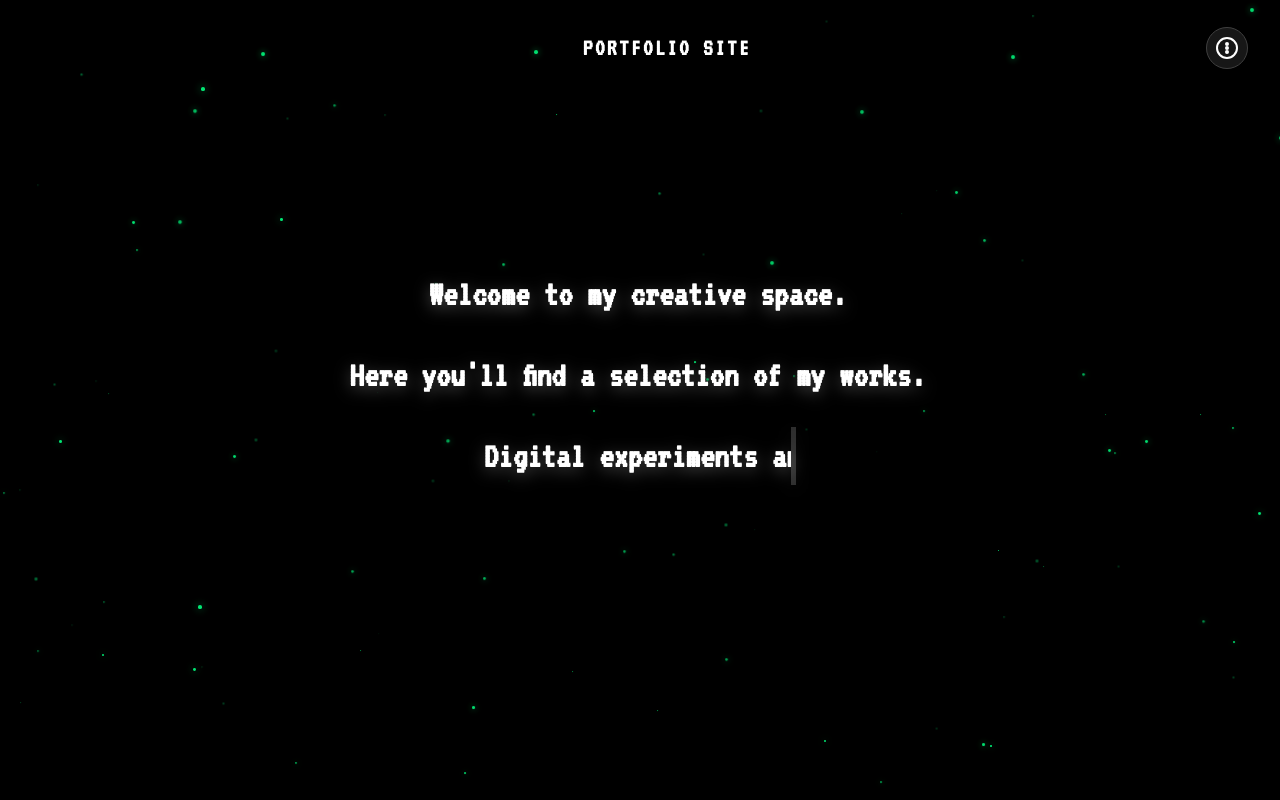
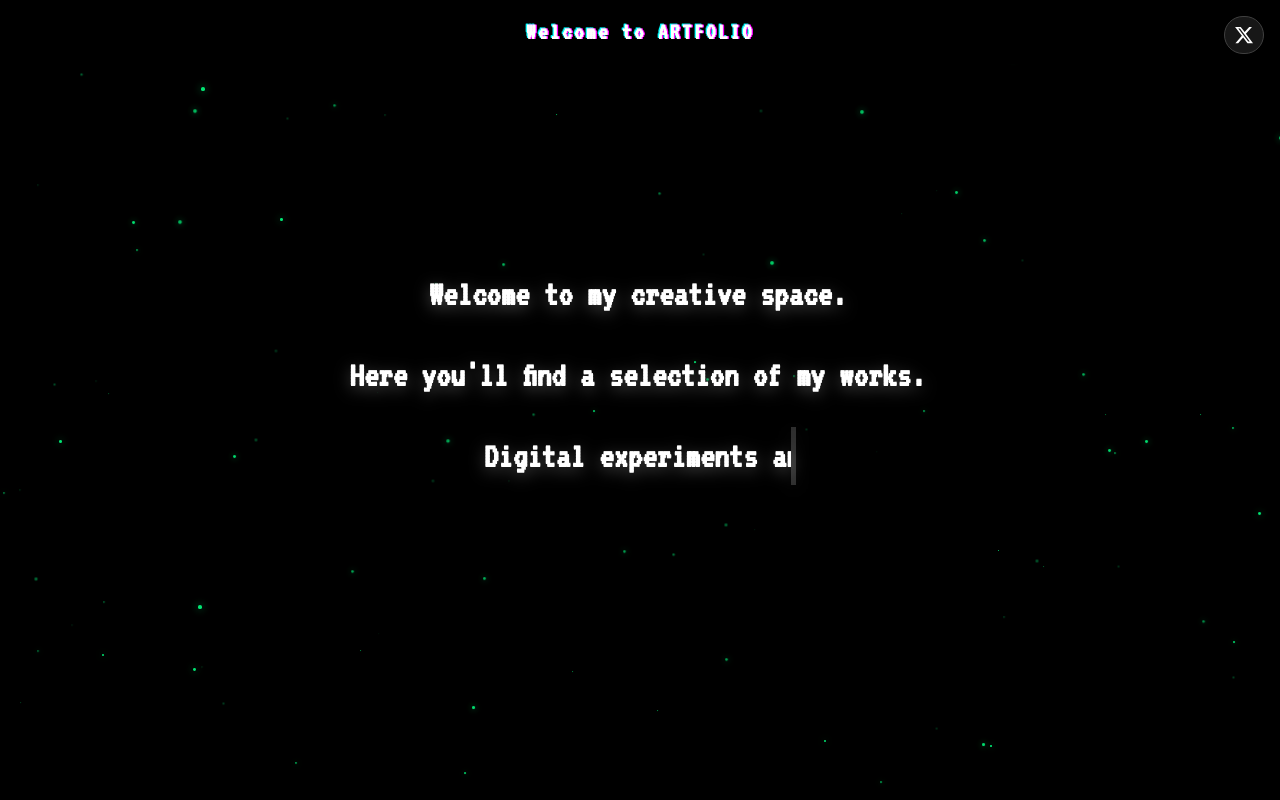
Before and after one commit to burriedguilty/cordova, a Next.js app: page / in a window 1280 px wide. Shown: the top 800 px of the page. Built offline with nearby package versions, Linux system fonts and the light colour scheme; grey boxes are pictures that could not be loaded.

Commit message:
Fix WelcomeSection component: center title, add glitch effect, replace logo with video, add Twitter/X icon, and enhance mobile responsiveness

```diff
--- a/src/components/WelcomeSection.tsx
+++ b/src/components/WelcomeSection.tsx
@@ -5,6 +5,58 @@ import Image from "next/image";
 import { motion, AnimatePresence } from "framer-motion";
 import styles from "../styles/RetroGrid.module.css";
 import ScrollFadeSection from "./ScrollFadeSection";
+
+// Add glitch effect keyframes to the component
+const glitchKeyframes = `
+@keyframes glitch {
+  0% {
+    text-shadow: 0.05em 0 0 #ff00ff, -0.05em -0.025em 0 #00ffff;
+    transform: translate(0);
+  }
+  14% {
+    text-shadow: 0.05em 0 0 #ff00ff, -0.05em -0.025em 0 #00ffff;
+  }
+  15% {
+    text-shadow: -0.05em -0.025em 0 #ff00ff, 0.025em 0.025em 0 #00ffff;
+  }
+  49% {
+    text-shadow: -0.05em -0.025em 0 #ff00ff, 0.025em 0.025em 0 #00ffff;
+  }
+  50% {
+    text-shadow: 0.025em 0.05em 0 #ff00ff, 0.05em 0 0 #00ffff;
+    transform: translate(0);
+  }
+  99% {
+    text-shadow: 0.025em 0.05em 0 #ff00ff, 0.05em 0 0 #00ffff;
+    transform: translate(0);
+  }
+  100% {
+    text-shadow: -0.025em 0 0 #ff00ff, -0.025em -0.025em 0 #00ffff;
+    transform: translate(0);
+  }
+}
+
+@keyframes glitchText {
+  0% {
+    opacity: 1;
+  }
+  80% {
+    opacity: 1;
+  }
+  83% {
+    opacity: 0;
+  }
+  85% {
+    opacity: 1;
+  }
+  92% {
+    opacity: 0;
+  }
+  95% {
+    opacity: 1;
+  }
+}
+`;
 
 // Komponen untuk menangani bintang-bintang dinamis dengan aman
 const StarsField: React.FC = () => {
@@ -49,8 +101,16 @@ const StarsField: React.FC = () => {
 
 
 
-const WEBSITE_NAME = "PORTFOLIO SITE";
-const AUTHOR = "by John Doe";
+const WEBSITE_NAME = "Welcome to my ARTFOLIO";
+const AUTHOR = "by Cordova";
+
+// CSS for glitch effect
+const glitchStyle = {
+  position: 'relative',
+  animation: 'glitch 1s linear infinite',
+  textShadow: '2px 0 0 #ff00ff, -2px 0 0 #00ffff',
+  overflow: 'hidden',
+} as React.CSSProperties;
 
 const LINE1 = "Welcome to my creative space.";
 const LINE2 = "Here you'll find a selection of my works.";
@@ -68,6 +128,17 @@ const WelcomeSection = () => {
   const [line2Done, setLine2Done] = useState(false);
   const [line3Done, setLine3Done] = useState(false);
   const [authorVisible, setAuthorVisible] = useState(false);
+
+  // Add the glitch effect styles to the document head
+  useEffect(() => {
+    const styleElement = document.createElement('style');
+    styleElement.innerHTML = glitchKeyframes;
+    document.head.appendChild(styleElement);
+
+    return () => {
+      document.head.removeChild(styleElement);
+    };
+  }, []);
 
   useEffect(() => {
     // Line 1 finishes typing (2.5s)
@@ -98,88 +169,73 @@ const WelcomeSection = () => {
       </div>
 
       {/* Top Bar */}
-      <div className="absolute top-0 left-0 w-full flex items-center justify-between px-8 py-6 z-10">
-        {/* Mini Icon */}
-        <div className="flex items-center">
+      <header className="fixed top-0 left-0 right-0 z-50 bg-black bg-opacity-50 backdrop-blur-sm p-4">
+        <div className="w-full flex items-center justify-between px-4">
+          {/* Left: Logo - Always in left corner */}
+          <div className="w-[60px] h-[60px] md:w-[80px] md:h-[80px] absolute left-2 md:left-4 top-2 md:top-4">
             <video
               src="/logocorner.webm"
               autoPlay
               loop
               muted
               playsInline
-            width={96}
-            height={96}
-            className="rounded select-none pointer-events-none"
+              className="w-full h-full object-contain"
               aria-label="Logo animation"
               tabIndex={-1}
-            draggable={false}
               onContextMenu={e => e.preventDefault()}
             />
           </div>
-        {/* Website Name */}
-        <div className="text-xl md:text-2xl font-bold text-white tracking-widest text-center flex-1">
-          {WEBSITE_NAME}
+
+          {/* Center: Website Name with Glitch Effect */}
+          <div className="text-base sm:text-lg md:text-xl lg:text-2xl font-bold text-white tracking-widest text-center mx-auto pt-1 md:pt-0">
+            <span className="hidden xs:inline" style={{ animation: 'glitch 2s infinite' }}>Welcome to my</span>
+            <span className="xs:hidden" style={{ animation: 'glitch 2s infinite' }}>Welcome to</span>
+            {' '}
+            <span style={{
+              animation: 'glitchText 3s infinite',
+              fontWeight: 'bold',
+              letterSpacing: '0.1em',
+              textShadow: '0.05em 0 0 #ff00ff, -0.05em -0.025em 0 #00ffff',
+            }}>
+              ARTFOLIO
+            </span>
           </div>
-        {/* Social Button Panel */}
-        <div className="flex items-center justify-end min-w-[40px]">
-          <button
-            aria-label="Open Social Panel"
-            onClick={() => setPanelOpen((v) => !v)}
-            className="rounded-full bg-neutral-900 border border-neutral-700 p-2 hover:bg-neutral-800 transition"
+
+          {/* Right: Social Button - Always in right corner */}
+          <div className="w-[36px] md:w-[40px] absolute right-2 md:right-4 top-2 md:top-4">
+            <a
+              href="https://x.com/cordovaxyz"
+              target="_blank"
+              rel="noopener noreferrer"
+              aria-label="Visit Cordova on X (Twitter)"
+              className="rounded-full bg-neutral-900 border border-neutral-700 p-1.5 md:p-2 hover:bg-neutral-800 transition flex items-center justify-center"
             >
-            {/* Using a client-only component to avoid hydration issues with browser extensions */}
+              {/* X (Twitter) SVG Icon */}
               <svg
-              width="24"
-              height="24"
-              fill="none"
-              stroke="currentColor"
-              strokeWidth="2"
+                width="20"
+                height="20"
                 viewBox="0 0 24 24"
+                fill="currentColor"
                 style={{ color: 'white' }}
                 suppressHydrationWarning
               >
-              <circle cx="12" cy="12" r="10" />
-              <circle cx="12" cy="8" r="1" />
-              <circle cx="12" cy="16" r="1" />
-              <circle cx="12" cy="12" r="1" />
+                <path d="M18.244 2.25h3.308l-7.227 8.26 8.502 11.24H16.17l-5.214-6.817L4.99 21.75H1.68l7.73-8.835L1.254 2.25H8.08l4.713 6.231zm-1.161 17.52h1.833L7.084 4.126H5.117z" />
               </svg>
-          </button>
-          <AnimatePresence>
-            {panelOpen && (
-              <motion.div
-                initial={{ opacity: 0, x: 50 }}
-                animate={{ opacity: 1, x: 0 }}
-                exit={{ opacity: 0, x: 50 }}
-                transition={{ duration: 0.25 }}
-                className="absolute top-16 right-8 bg-neutral-900 border border-neutral-700 rounded-lg shadow-lg p-4 flex flex-col gap-3 z-20"
-              >
-                {socials.map((s) => (
-                  <a
-                    key={s.name}
-                    href={s.url}
-                    target="_blank"
-                    rel="noopener noreferrer"
-                    className="flex items-center gap-2 text-white hover:text-blue-400 transition"
-                  >
-                    <Image src={s.icon} alt={s.name} width={20} height={20} />
-                    {s.name}
             </a>
-                ))}
-              </motion.div>
-            )}
-          </AnimatePresence>
           </div>
         </div>
-      {/* Center Content */}
+      </header>
+
+      {/* Center Content - Optimized for mobile */}
       <ScrollFadeSection fadeOutThreshold={10} fadeOutSpeed={3}>
         <motion.div
           initial={{ opacity: 0, y: 20 }}
           animate={{ opacity: 1, y: 0 }}
           transition={{ duration: 0.5, delay: 0.2 }}
-          className="flex flex-col items-center justify-center text-center px-4 relative z-10"
+          className="flex flex-col items-center justify-center text-center px-4 md:px-6 relative z-10 mt-16 sm:mt-20 md:mt-0"
         >
-          <div className="max-w-2xl w-full">
-            <div className="text-3xl md:text-4xl font-bold text-white drop-shadow-[0_4px_8px_rgba(255,255,255,0.25)] mb-8 leading-relaxed flex flex-col gap-1">
+          <div className="max-w-xs sm:max-w-sm md:max-w-xl lg:max-w-2xl w-full">
+            <div className="text-xl sm:text-2xl md:text-3xl lg:text-4xl font-bold text-white drop-shadow-[0_4px_8px_rgba(255,255,255,0.25)] mb-4 md:mb-8 leading-relaxed flex flex-col gap-1">
               <div>
                 <span className="typewriter-paragraph">{LINE1}</span>
               </div>
@@ -199,14 +255,12 @@ const WelcomeSection = () => {
           </div>
 
           {authorVisible && (
-            <p className="text-xl text-white font-semibold mt-8 drop-shadow-[0_2px_4px_rgba(255,255,255,0.25)] fade-in">
+            <p className="text-base sm:text-lg md:text-xl text-white font-semibold mt-4 md:mt-8 drop-shadow-[0_2px_4px_rgba(255,255,255,0.25)] fade-in">
               {AUTHOR}
             </p>
           )}
         </motion.div>
       </ScrollFadeSection>
-
-      {/* Social panel removed to prevent duplication */}
     </section>
   );
 };
```
Lines whose indentation alone changed are shown as unchanged.
